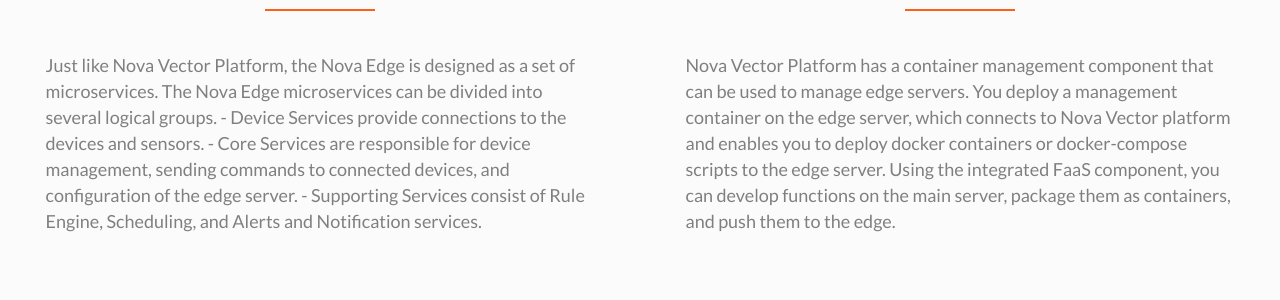
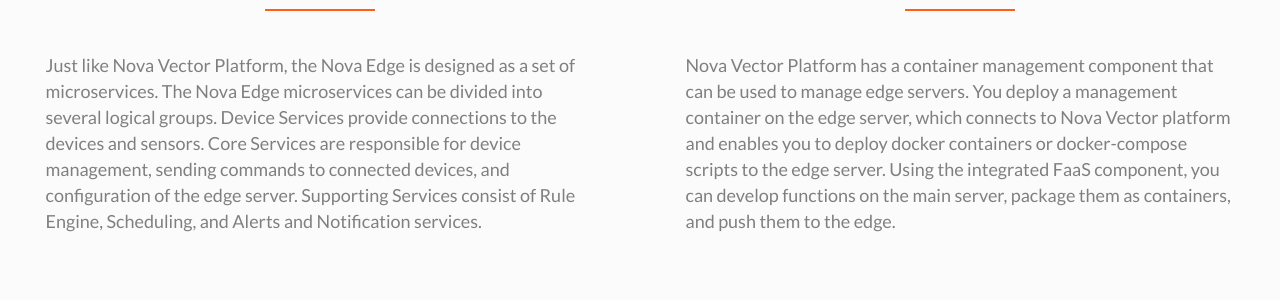
Before and after one commit to milica1221/milica1221.github.io, a Jekyll site: the page built from pages/nova-edge-computing.html, in a window 1280 px wide and 900 px high, scrolled down 2004 px. Shown: the part 206-506 px from the top of the window. Built offline with Jekyll 4.4.1, drawn with Linux system fonts in a browser that asks for light colours.

Commit message:
text changed WIP

```diff
--- a/pages/education.html
+++ b/pages/education.html
@@ -27,7 +27,6 @@
                 <li>Improved operational efficiency through automation and streamlined workflows</li>
                 <li>Greater collaboration among students, teachers, and staff through secure and reliable communication and collaboration tools</li>
                 <li>Increased security and protection of sensitive information with advanced security features</li>
-                <li>Improved accessibility to educational resources and tools for students with disabilities</li>
                 <li>Customized solutions to meet the unique needs of each institution</li>
             </ul>
         </div>
--- a/pages/nova-edge-computing.html
+++ b/pages/nova-edge-computing.html
@@ -54,9 +54,9 @@
             </h3>
             <p class="paragraph-2">Just like Nova Vector Platform, the Nova Edge is designed as a set of microservices. The Nova Edge microservices can be divided into several logical groups.
 
-                - Device Services provide connections to the devices and sensors.
-                - Core Services are responsible for device management, sending commands to connected devices, and configuration of the edge server.
-                - Supporting Services consist of Rule Engine, Scheduling, and Alerts and Notification services.</p>
+                 Device Services provide connections to the devices and sensors.
+                 Core Services are responsible for device management, sending commands to connected devices, and configuration of the edge server.
+                 Supporting Services consist of Rule Engine, Scheduling, and Alerts and Notification services.</p>
         </div>
         <div class="col-lg-6 col-md-6 col-sm-12 col-12 mb-30 text-center">
             <img src="{{site.baseurl}}/assets/img/products/administrative-tools.png" class="img-edge-3" alt="">
--- a/pages/smart-agriculture.html
+++ b/pages/smart-agriculture.html
@@ -55,7 +55,7 @@
             </h3>
             <p class="paragraph-1">Leverage real-time soil parameter insights with Nova Vector to optimize fertilizer application, promoting growth while conserving valuable resources.
             </p>
-            <h3 class="title-1">Connect to Weather Services and Optimize Irigation</h3>
+            <h3 class="title-1">Connect to Weather Services and Optimize Irrigation</h3>
             <p class="paragraph-1">The Nova Vector platform integrates with weather services and combines real-time weather data with current soil conditions, enhancing irrigation efficiency for improved agricultural output.
             </p>
             </div>
--- a/pages/smart-building.html
+++ b/pages/smart-building.html
@@ -10,7 +10,7 @@
                 <div class="col-xl-12">
                     <div class="details-content text-center">
                         <h2>Smart Building</h2>
-                        <p>By leveraging Internet of Things (IoT) devices, artificial intelligence (AI), and data analytics, smart building solutions offer a range of benefits for property owners and managers, including energy efficiency, cost savings, and improved occupant comfort.</p>
+                        <p>By leveraging Internet of Things (IoT) devices and data analytics, smart building solutions offer a range of benefits for property owners and managers, including energy efficiency, cost savings, and improved occupant comfort.</p>
                     </div>
                 </div>
             </div>
```
